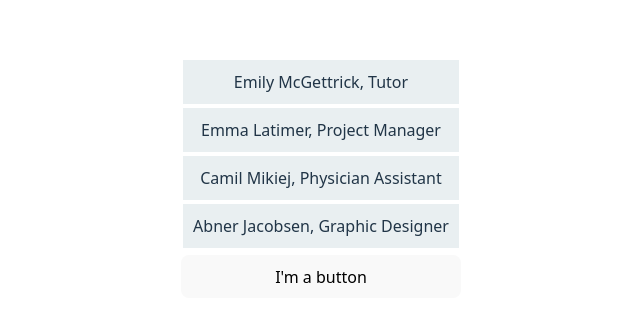
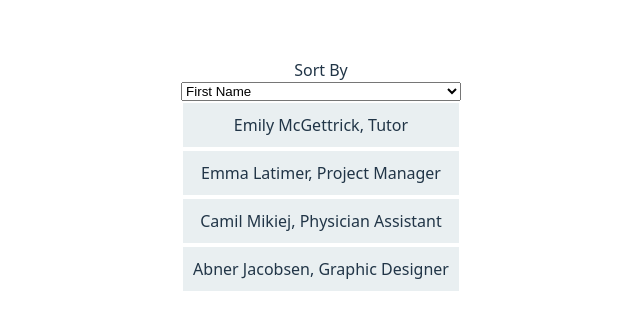
Before and after one commit to emilymcge/humans, a React (Vite) app: page / in a window 1280 px wide. Shown: the part 222-552 px from the top of the page, without its empty margins (319-959 px from the left). Built offline with nearby package versions, Linux system fonts and the light colour scheme.

Commit message:
feat(UI): dropdown skeleton

```diff
--- a/src/App.jsx
+++ b/src/App.jsx
@@ -1,21 +1,30 @@
 /* eslint-disable no-unused-vars */
-//import { useState } from 'react';
-
+import { useState } from 'react';
+import Dropdown from './components/Dropdown.jsx';
 import List from './components/List.jsx';
 import './App.css';
 
 function App() {
-  let people = [
+  // const [clicked, setClicked] = useState(false);
+
+  // const handleClick = () => {
+  //   setClicked(!clicked);
+  // };
+
+  let peopleData = [
     { firstName: 'Emily', lastName: 'McGettrick', jobTitle: 'Tutor' },
     { firstName: 'Emma', lastName: 'Latimer', jobTitle: 'Project Manager' },
     { firstName: 'Camil', lastName: 'Mikiej', jobTitle: 'Physician Assistant' },
     { firstName: 'Abner', lastName: 'Jacobsen', jobTitle: 'Graphic Designer' },
   ];
 
+  const [people, setPeople] = useState(peopleData);
+
   return (
     <div className='App'>
-      <List people={people} />
-      <button>I'm a button</button>
+      <Dropdown people={peopleData} setPeople={setPeople} />
+      <List people={peopleData} />
+      {/* <button onClick={handleClick}>{clicked.toString()}</button> */}
     </div>
   );
 }
@@ -29,24 +38,26 @@ let people = [
 
 //arr is an object array
 //returns object array sorted alphabetically by feature property
-function alphabetizeList(arr, feature) {
+function alphabetizeList(arr, attribute) {
+  if (attribute.length == 0) return arr;
   console.log('hi');
   if (!arr) return [];
-  let result = [arr.pop()];
+  const copy = [...arr];
+  let result = [copy.pop()];
   let current = '';
 
   // }
-  while (arr.length != 0) {
+  while (copy.length != 0) {
     console.log('entering while loop');
     console.log('result.length', result.length);
-    current = arr.pop();
+    current = copy.pop();
     for (let i = 0; i <= result.length; i++) {
       console.log('result[i]', result[i]);
       if (!result[i]) {
         result.push(current);
         break;
       }
-      if (alphabetizeTwoWords(current[feature], result[i][feature])) {
+      if (alphabetizeTwoWords(current[attribute], result[i][attribute])) {
         result.splice(i, 0, current);
         console.log('result when i = ', i, '--->', result);
         break;
@@ -58,7 +69,6 @@ function alphabetizeList(arr, feature) {
 
 //Returns true if word1 comes before word2 alphabetically
 function alphabetizeTwoWords(word1, word2) {
-
   if (word2.length == 0) {
     return true;
   }
--- /dev/null
+++ b/src/components/Dropdown.jsx
@@ -0,0 +1,17 @@
+/* eslint-disable no-unused-vars */
+
+import { useState } from 'react';
+
+export default function Dropdown({ people, setPeople }) {
+  const [selectedAttribute, setSelectedAttribute] = useState('');
+  return (
+    <>
+      <label>Sort By</label>
+      <select name='selectedAttribute'>
+        <option>First Name</option>
+        <option>Last Name</option>
+        <option>Job</option>
+      </select>
+    </>
+  );
+}
```
